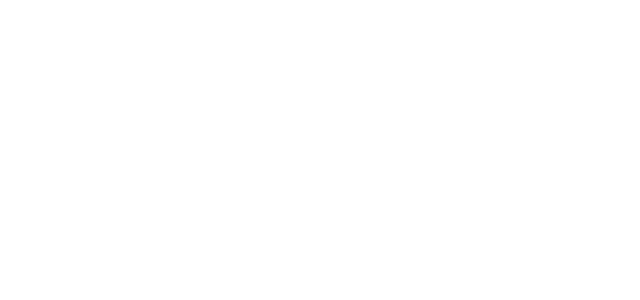
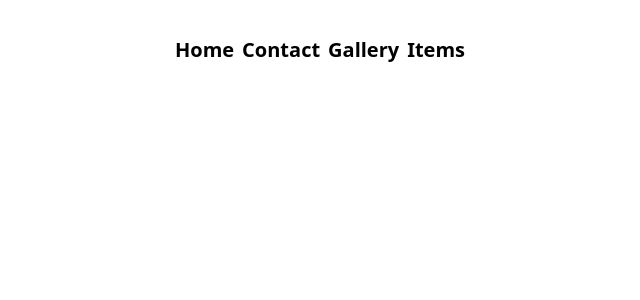
Before and after one commit to Malindu4/kv-audio-frontend, a React (Vite) app: page / in a window 1280 px wide. Shown: the top 300 px of the page, without its empty margins (320-960 px from the left). Built offline with nearby package versions, Linux system fonts and the light colour scheme.

Commit message:
Home pahe  header Design 😁🧱

```diff
--- /dev/null
+++ b/src/components/header.jsx
@@ -0,0 +1,23 @@
+import { Link } from "react-router-dom";
+
+export  default function Header(){
+    return(<header className="w-full h-[100px] shadow-x1 flex justify-center items-center">
+
+        <Link to="/" className="text-[20px] font-bold m-1">
+            Home
+        </Link>
+        <Link to="/contact" className="text-[20px] font-bold m-1">
+            Contact
+        </Link>
+          {/*gallery*/}
+          <Link to="/gallery" className="text-[20px] font-bold m-1">
+           Gallery
+        </Link>
+        {/*items*/}
+        <Link to="/items" className="text-[20px] font-bold m-1 ">
+           Items
+        </Link>
+
+
+    </header>)
+}
--- a/src/pages/homepage.jsx
+++ b/src/pages/homepage.jsx
@@ -1,9 +1,11 @@
+import Header from "../components/header";
+
 export default function Homepage(){
     return(
         <div className="w-full  h-screen flex justify-center ">
-     <header className="w-full  h-[100px] shadow-x1">
 
-     </header>
+ <Header/>
+
         </div>
     )
 }
```
